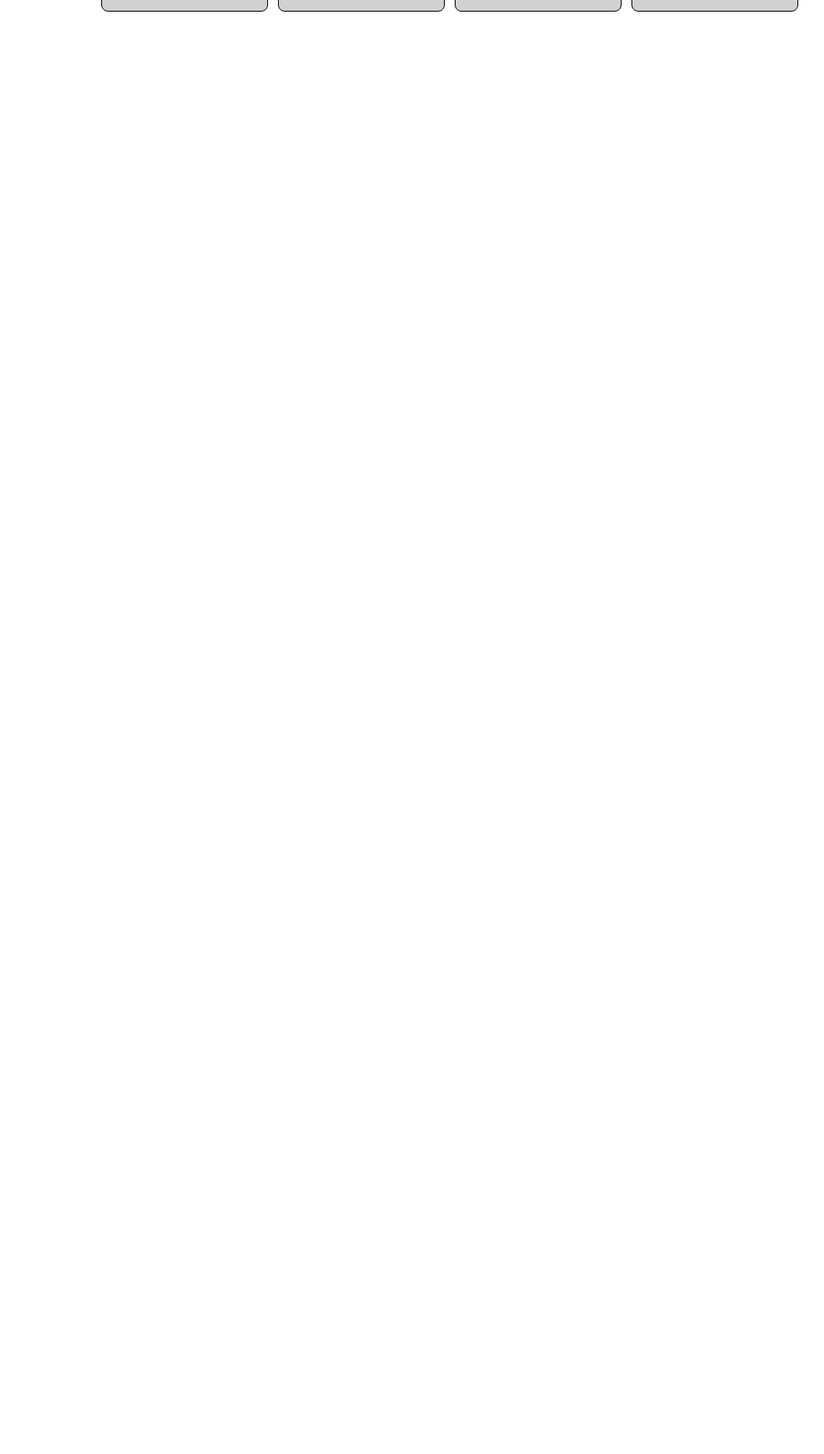
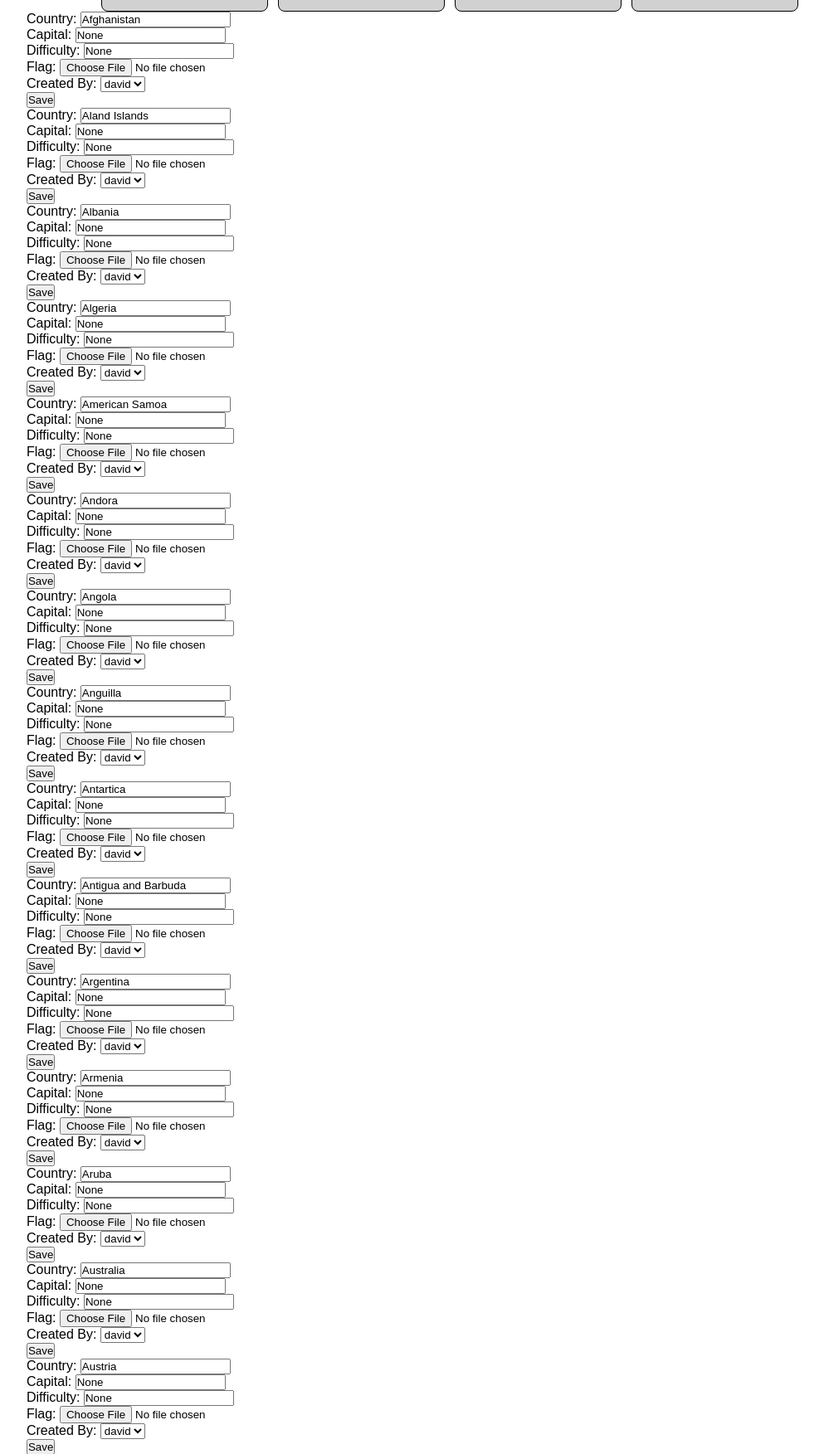
Before and after one commit to DavidHearl/quiz-site, a Django app: template quiz_site/templates/quiz_site/guess_the_flag.html in a window 1280 px wide. Shown: the part 1223-2976 px from the top of the page at 83% size, without its empty margins (211-1204 px from the left). Before the commit the page ends 1237 px from the top, so only its background shows below. Run offline with Django 3.2, Linux system fonts and the light colour scheme; the template is opened without the code that fills it: values that come from a table or form of the project are taken from there, others are empty; data comes from the database, SQL or seed files in the repository; both versions use the stored data as it was after the commit.

Commit message:
updated the flag form a bit more, still does not work

```diff
--- a/quiz_site/models.py
+++ b/quiz_site/models.py
@@ -59,7 +59,7 @@ class GuessTheFlag(models.Model):
     flag = models.ImageField(null=True, blank=True)
 
     # Question Stats
-    difficulty = models.FloatField(null=True,  blank=True)
+    difficulty = models.FloatField(null=True,  blank=True, default=0.5)
     created_by = models.ForeignKey(User, on_delete=models.CASCADE)
 
     def __str__(self):
--- a/quiz_site/templates/quiz_site/guess_the_flag.html
+++ b/quiz_site/templates/quiz_site/guess_the_flag.html
@@ -37,4 +37,40 @@
             </div>
         {% endfor %}
     </div>
+
+
+    {% for country in countries %}
+        <form class="edit-country-form" method="post" enctype="multipart/form-data">
+            {% csrf_token %}
+            <div>
+                <label for="id_country">Country:</label>
+                <input id="id_country" type="text" name="country" value="{{ country.country }}">
+            </div>
+            <div>
+                <label for="id_capital">Capital:</label>
+                <input id="id_capital" type="text" name="capital" value="{{ country.capital }}">
+            </div>
+            <div>
+                <label for="id_difficulty">Difficulty:</label>
+                <input id="id_difficulty" type="text" name="difficulty" value="{{ country.difficulty }}">
+            </div>
+            <div>
+                <label for="id_flag">Flag:</label>
+                <input id="id_flag" type="file" name="flag">
+            </div>
+            <div>
+                <label for="id_created_by">Created By:</label>
+                <select id="id_created_by" name="created_by">
+                    {% for user in users %}
+                        <option value="{{ user.id }}" {% if user.id == country.created_by.id %}selected{% endif %}>
+                            {{ user.username }}
+                        </option>
+                    {% endfor %}
+                </select>
+            </div>
+            <button type="submit">Save</button>
+        </form>
+    {% endfor %}
+
+
 {% endblock %}
--- a/quiz_site/views.py
+++ b/quiz_site/views.py
@@ -1,6 +1,7 @@
 from django.shortcuts import render, HttpResponse, redirect, get_object_or_404
 from django.http import HttpResponse
 from django.contrib import messages
+from django.contrib.auth.models import User
 from .models import *
 from .forms import *
 
@@ -20,6 +21,7 @@ def quiz_home(request):
 
 def flag(request):
     countries = GuessTheFlag.objects.all()
+    users = User.objects.all()
 
     if request.method == 'POST':
         flag_form = FlagForm(request.POST, request.FILES)
@@ -33,7 +35,8 @@ def flag(request):
 
     context = {
         'countries': countries,
-        'flag_form': FlagForm()
+        'flag_form': flag_form,
+        'users': users,
     }
 
     return render(request, 'quiz_site/guess_the_flag.html', context)
```
Also changed, not shown: db.sqlite3, media/djibouti.png (added), media/dominica.png (added), media/dominican-republic.png (added), media/ecuador.png (added), media/egypt.png (added), quiz_site/migrations/0009_auto_20240609_2144.py (added).
